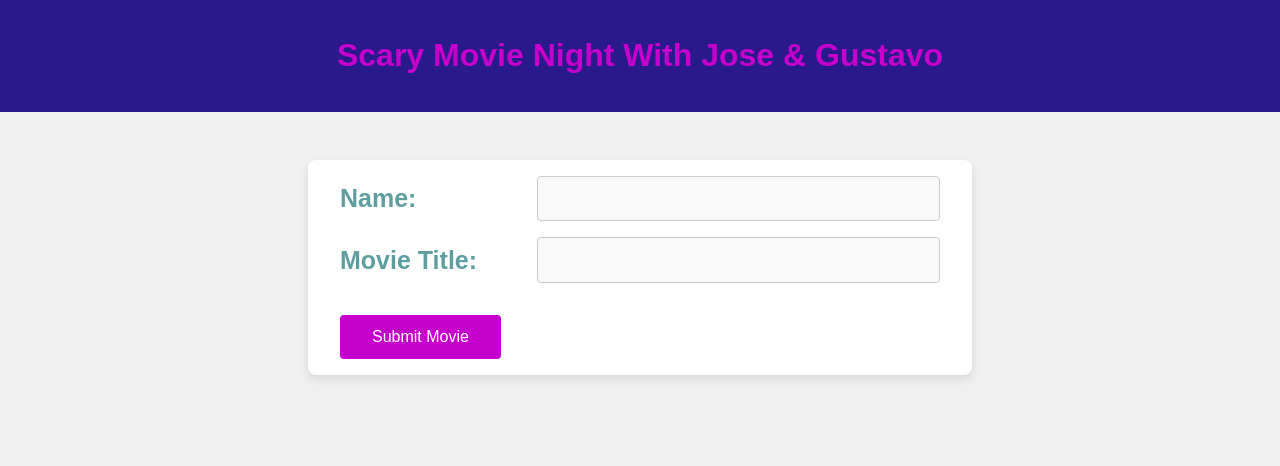
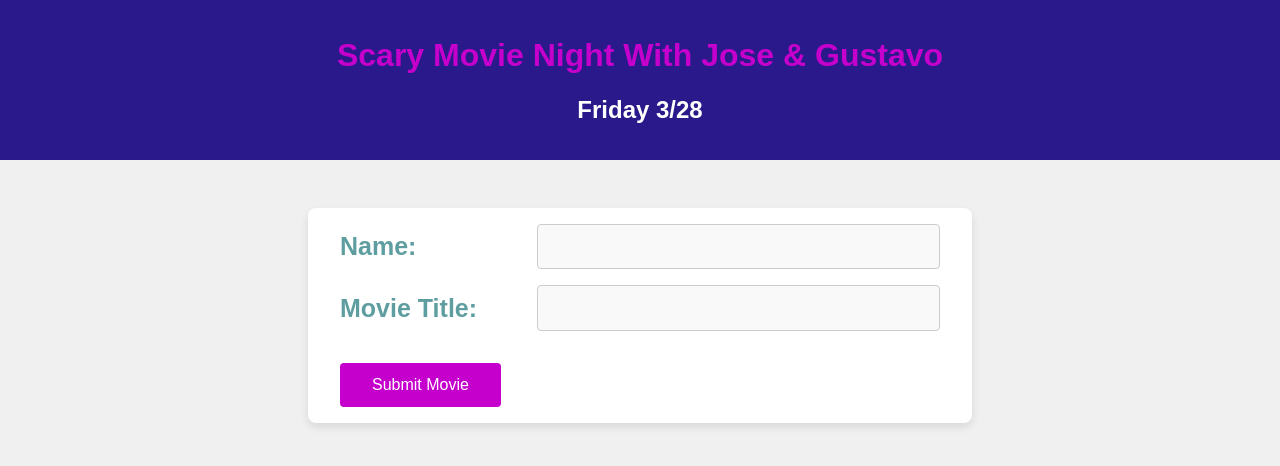
Before and after one commit to Zeddicus-Zul/zeddicus-zul.github.io, a plain HTML site: page index.html in a window 1280 px wide. Drawn offline with Linux system fonts and the light colour scheme; no server answers.

Commit message:
Changed Title

```diff
--- a/index.html
+++ b/index.html
@@ -61,6 +61,7 @@
 
     <header>
         <h1>Scary Movie Night With Jose & Gustavo</h1>
+        <h2>Friday 3/28</h2>
     </header>
 
     <main>
```
